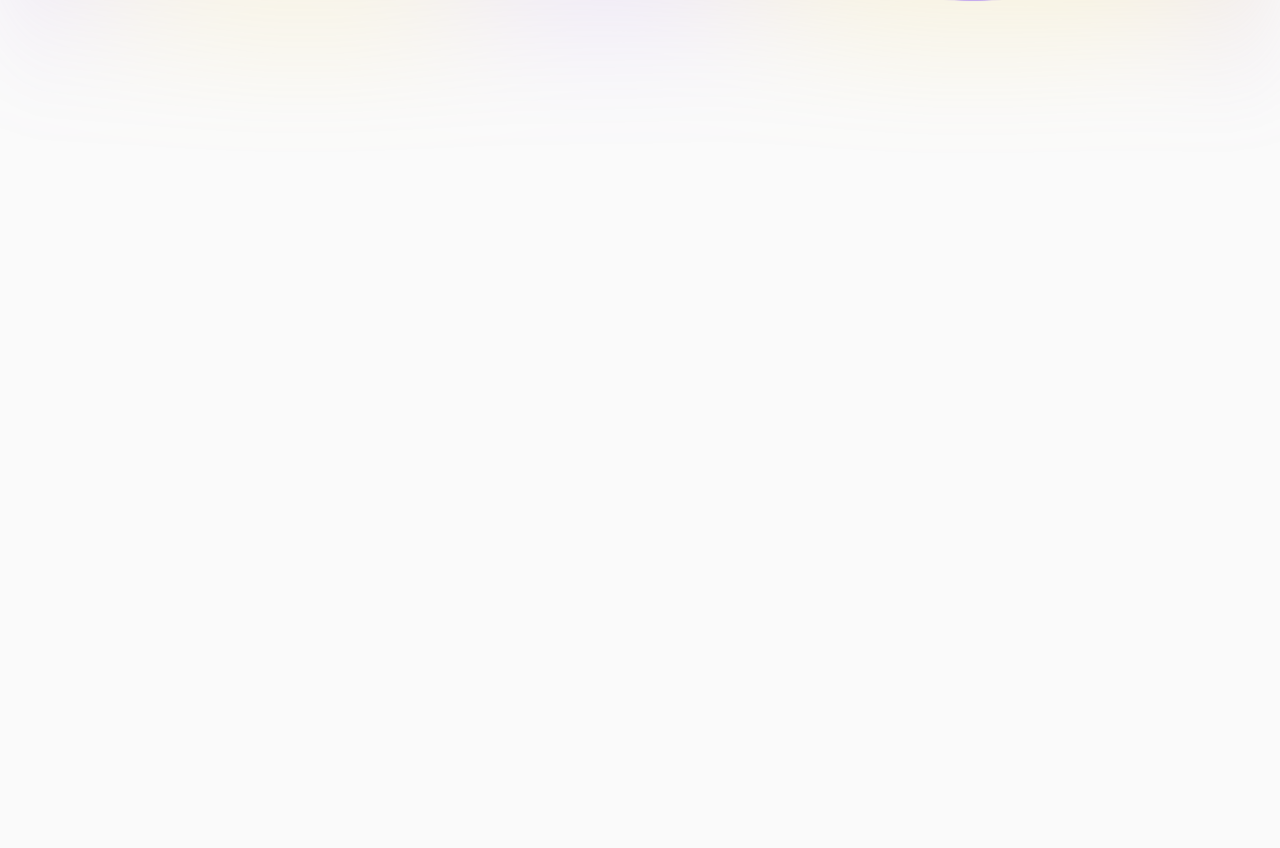
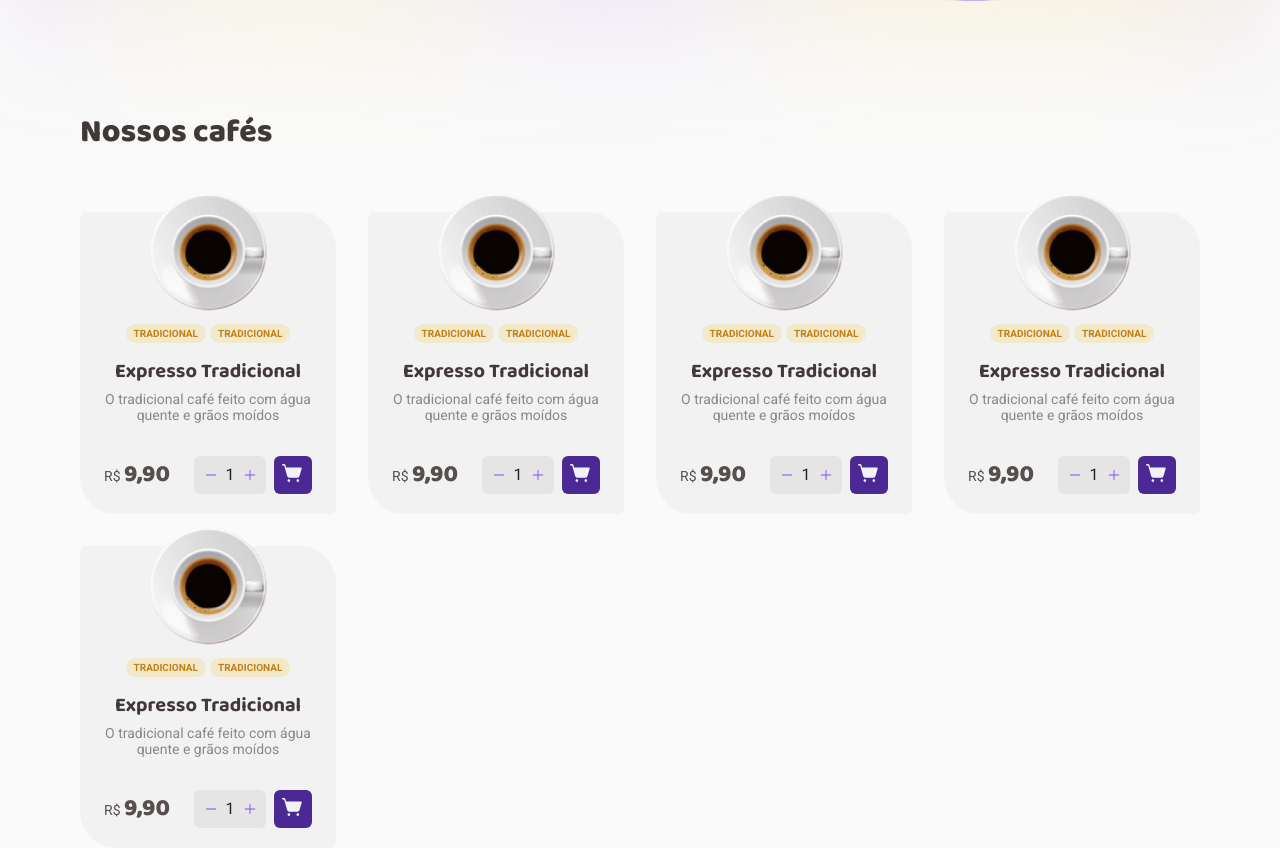
Before and after one commit to Lucariozin/ignite-challenge-coffee-delivery, a React (Vite) app: page / in a window 1280 px wide. Shown: the part 549-1397 px from the top of the page. Before the commit the page ends 800 px from the top, so only its background shows below. Built offline with nearby package versions, Linux system fonts and the light colour scheme.

Commit message:
creating the 'coffee list container' component.

```diff
--- a/src/components/Header/Header.tsx
+++ b/src/components/Header/Header.tsx
@@ -13,7 +13,7 @@ export const Header = () => {
 
         <CartContainer>
           <Address>
-            <MapPin size={22} weight="fill" color={palette.purple[400]} />
+            <MapPin size={22} weight="fill" color={palette.purple[300]} />
             Porto Alegre, RS
           </Address>
 
--- /dev/null
+++ b/src/pages/Home/Home.styles.ts
@@ -0,0 +1,16 @@
+import styled from 'styled-components'
+
+export const CoffeeListContainer = styled.main``
+
+export const OurCoffeesTitle = styled.h2`
+  font-size: 2rem;
+  font-weight: 800;
+  color: ${({ theme }) => theme.palette.gray[800]};
+`
+
+export const CoffeeList = styled.div`
+  display: grid;
+  grid-template-columns: 1fr 1fr 1fr 1fr;
+  gap: 2rem;
+  margin-top: 3.375rem;
+`
--- a/src/pages/Home/Home.tsx
+++ b/src/pages/Home/Home.tsx
@@ -1,11 +1,24 @@
-import { useTheme } from 'styled-components'
+import { Presentation } from '@components/Presentation'
+import { CoffeeItem } from '@components/CoffeeItem'
 
-import { Presentation } from '@components/Presentation'
+import { CoffeeListContainer, OurCoffeesTitle, CoffeeList } from './Home.styles'
 
 export const Home = () => {
   return (
     <>
       <Presentation />
+
+      <CoffeeListContainer>
+        <OurCoffeesTitle>Nossos cafés</OurCoffeesTitle>
+
+        <CoffeeList>
+          <CoffeeItem />
+          <CoffeeItem />
+          <CoffeeItem />
+          <CoffeeItem />
+          <CoffeeItem />
+        </CoffeeList>
+      </CoffeeListContainer>
     </>
   )
 }
```
